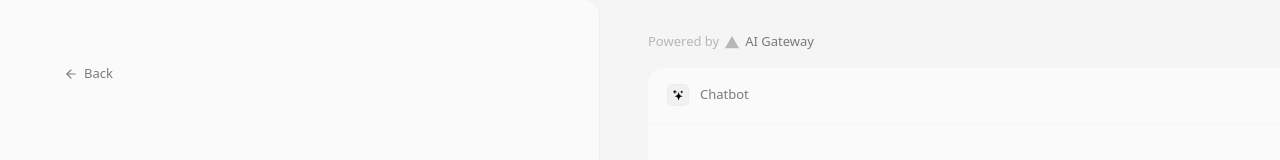
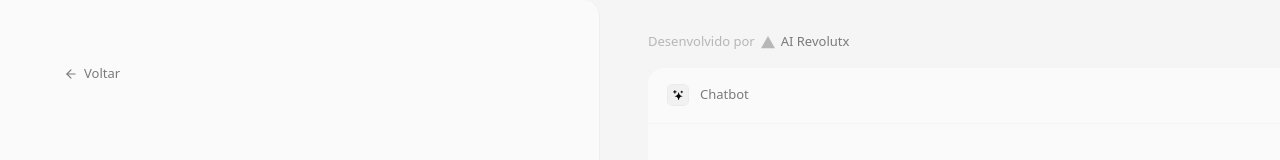
Before and after one commit to louis2220/chatIA, a Next.js app: page /login in a window 1280 px wide. Shown: the top 160 px of the page. Built offline with nearby package versions, Linux system fonts and the light colour scheme; no server answers; what bcrypt-ts would draw is missing.

Commit message:
Update layout.tsx

```diff
--- a/app/(auth)/layout.tsx
+++ b/app/(auth)/layout.tsx
@@ -16,7 +16,7 @@ export default function AuthLayout({
           href="/"
         >
           <ArrowLeftIcon className="size-3.5" />
-          Back
+          Voltar
         </Link>
         <div className="mx-auto flex w-full max-w-md flex-1 flex-col justify-center gap-10">
           <div className="flex flex-col gap-2">
@@ -30,9 +30,9 @@ export default function AuthLayout({
 
       <div className="hidden flex-1 flex-col overflow-hidden pl-12 xl:flex">
         <div className="flex items-center gap-1.5 pt-8 text-[13px] text-muted-foreground/50">
-          Powered by
+          Desenvolvido por
           <VercelIcon size={14} />
-          <span className="font-medium text-muted-foreground">AI Gateway</span>
+          <span className="font-medium text-muted-foreground">AI Revolutx</span>
         </div>
         <div className="flex-1 pt-4">
           <Preview />
```
